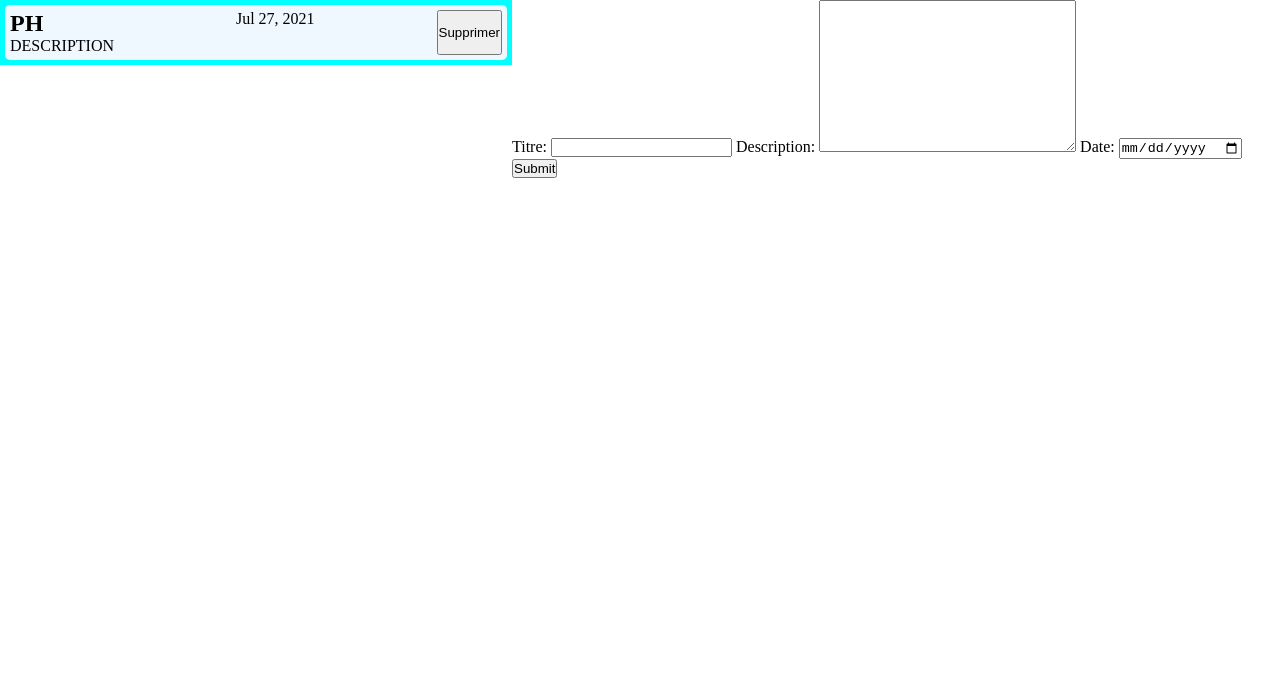
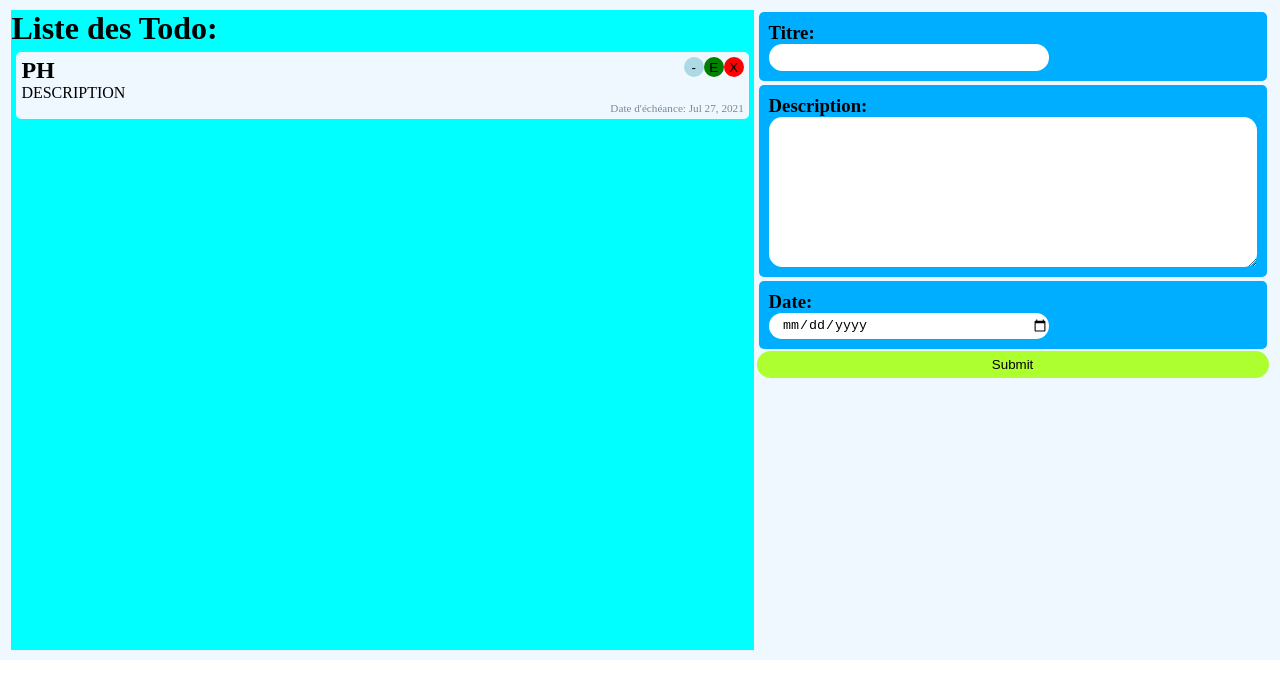
Before and after one commit to kilrasemifir/TodoAngular, an Angular app: page / in a window 1280 px wide. Shown: the top 698 px of the page. Built offline with nearby package versions, Linux system fonts and the light colour scheme.

Commit message:
feat(todo): ajout du bouton d'edition

```diff
--- a/src/app/app.component.css
+++ b/src/app/app.component.css
@@ -1,14 +1,12 @@
 .main-container {
     display: flex;
+    justify-content: space-around;
+    padding: 10px;
+    background-color: aliceblue;
 }
 
 .todo-liste-container {
-    min-width: 40vw;
-    height: 100%;
+    min-width: 58vw;
+    height: 80vh;
     background-color: aqua;
 }
-
-.todo-form {
-    display: flex;
-    flex-direction: column;
-}
--- a/src/app/app.component.html
+++ b/src/app/app.component.html
@@ -1,6 +1,14 @@
 <div class="main-container">
   <div class="todo-liste-container">
-    <app-todo-item *ngFor="let item of todoListe" [todoItem]="item" (onDelete)="onDelete(item)"></app-todo-item>
+    <h1>Liste des Todo:</h1>
+    <app-todo-item
+      *ngFor="let item of todoListe; let index = index"
+      [todoItem]="item"
+      (onDelete)="onDelete(item)"
+      (onEdit)="onEdit(item, index)"></app-todo-item>
+    <ng-container *ngIf="todoListe.length==0">
+      Vous avez terminé toutes vos taches!
+    </ng-container>
   </div>
-  <app-todo-formulaire (onFinish)="onAjouter($event)"></app-todo-formulaire>
+  <app-todo-formulaire (onFinish)="onAjouter($event)" [defaultValue]="editItem"></app-todo-formulaire>
 </div>
--- a/src/app/app.component.ts
+++ b/src/app/app.component.ts
@@ -9,12 +9,26 @@ import { BasicTodoItem, TodoItem } from './models/todo-item';
 })
 export class AppComponent {
   public todoListe: TodoItem[] = [new BasicTodoItem("PH", "DESCRIPTION")];
+  public editItem?: TodoItem = undefined;
+  public editItemIndex: number = -1;
 
   onAjouter(todoItem: TodoItem){
-    this.todoListe.push(todoItem);
+    if (this.editItemIndex==-1)
+      this.todoListe.push(todoItem);
+    else {
+      this.todoListe[this.editItemIndex] = todoItem;
+      this.editItem = undefined;
+      this.editItemIndex = -1;
+    }
   }
 
   onDelete(item: TodoItem){
     this.todoListe = this.todoListe.filter(val=>val!=item);
   }
+
+  onEdit(item: TodoItem, index:number){
+    this.editItem = item;
+    this.editItemIndex = index;
+  }
+
 }
--- a/src/app/components/todo-formulaire/todo-formulaire.component.css
+++ b/src/app/components/todo-formulaire/todo-formulaire.component.css
@@ -0,0 +1,38 @@
+
+.todo-form {
+    display: flex;
+    flex-direction: column;
+    min-width: 40vw;
+}
+
+label {
+    display: flex;
+    justify-content: space-between;
+    flex-direction: column;
+    padding: 10px;
+    background-color: rgb(0, 174, 255);
+    margin: 2px;
+    border-radius: 5px;
+}
+
+button {
+    height: 2em;
+    border-radius: 1em;
+    border: none;
+    background-color: greenyellow;
+}
+
+input {
+    height: 2em;
+    border-radius: 1em;
+    border: none;
+    padding-left: 1em;
+    width: 20em;
+}
+
+textarea {
+    border-radius: 1em;
+    border: none;
+    padding-left: 1em;
+    padding-right: 1em;
+}
--- a/src/app/components/todo-formulaire/todo-formulaire.component.html
+++ b/src/app/components/todo-formulaire/todo-formulaire.component.html
@@ -1,13 +1,14 @@
 <form [formGroup]="todoForm" (ngSubmit)="onSubmit()" class="todo-form">
     <label for="titre">
-      Titre: <input formControlName="titre">
+      <h3>Titre:</h3>
+      <input formControlName="titre">
     </label>
     <label for="description">
-      Description:
+      <h3>Description:</h3>
       <textarea formControlName="description" cols="30" rows="10"></textarea>
     </label>
     <label for="date">
-      Date:
+      <h3>Date:</h3>
       <input type="date" formControlName="date">
     </label>
     <button type="submit">Submit</button>
--- a/src/app/components/todo-formulaire/todo-formulaire.component.ts
+++ b/src/app/components/todo-formulaire/todo-formulaire.component.ts
@@ -1,4 +1,4 @@
-import { Component, EventEmitter, OnInit, Output } from '@angular/core';
+import { Component, EventEmitter, Input, OnChanges, OnInit, Output } from '@angular/core';
 import { FormBuilder, FormControl, FormGroup } from '@angular/forms';
 import { TodoItem } from 'src/app/models/todo-item';
 
@@ -7,8 +7,9 @@ import { TodoItem } from 'src/app/models/todo-item';
   templateUrl: './todo-formulaire.component.html',
   styleUrls: ['./todo-formulaire.component.css']
 })
-export class TodoFormulaireComponent{
+export class TodoFormulaireComponent implements OnChanges{
 
+  @Input() defaultValue?: TodoItem;
   /**
    * Evenement appelé a la fin du formulaire.
    * La valeur est un @see TodoItem
@@ -25,6 +26,12 @@ export class TodoFormulaireComponent{
     });
   }
 
+  ngOnChanges(){
+    if (this.defaultValue){
+      this.todoForm.setValue(this.defaultValue);
+    }
+  }
+
   onSubmit(){
     this.onFinish.emit(this.todoForm.value);
     this.todoForm.reset();
--- a/src/app/components/todo-item/todo-item.component.css
+++ b/src/app/components/todo-item/todo-item.component.css
@@ -4,5 +4,43 @@
     margin: 5px;
     border-radius: 5px;
     display: flex;
+    flex-direction: column;
+}
+
+.todo-item-header {
+    display: flex;
     justify-content: space-between;
 }
+
+.todo-item-footer {
+    display: flex;
+    flex-direction: row-reverse;
+    width: 100%;
+    font-size: 0.7em;
+    color: lightslategray;
+}
+
+button {
+    border-radius: 1em;
+    border: none;
+    height: 1.5em;
+    width: 1.5em;
+}
+
+button.delete-button {
+    background-color: red;
+}
+
+button.edit-button {
+    background-color: green;
+}
+
+button.close-button {
+    background-color: lightblue;
+}
+
+.inline {
+    display: flex;
+    justify-content: row;
+    align-items: center;
+}
--- a/src/app/components/todo-item/todo-item.component.html
+++ b/src/app/components/todo-item/todo-item.component.html
@@ -1,8 +1,24 @@
 <div class="todo-item-container">
-    <div>
-        <h2>{{todoItem.titre}}</h2>
+    <div class="todo-item-header">
+        <span class="inline">
+            <h2>{{todoItem.titre}}</h2>
+            <ng-container *ngIf="!isOpen">
+                <div class="todo-item-footer">
+                    <p>Date d'échéance: {{todoItem.date | date}}</p>
+                </div>
+            </ng-container>
+        </span>
+        <div>
+            <button class="close-button" (click)="onCloseCallback()">-</button>
+            <button class="edit-button" (click)="onEditCallback()">E</button>
+            <button class="delete-button" (click)="onDeleteCallback()">X</button>
+        </div>
+    </div>
+    <ng-container *ngIf="isOpen">
         <p>{{todoItem.description}}</p>
-    </div>
-    <p>{{todoItem.date | date}}</p>
-    <button (click)="onDeleteCallback()">Supprimer</button>
+        <div class="todo-item-footer">
+            <p>Date d'échéance: {{todoItem.date | date}}</p>
+        </div>
+    </ng-container>
+
 </div>
--- a/src/app/components/todo-item/todo-item.component.ts
+++ b/src/app/components/todo-item/todo-item.component.ts
@@ -9,7 +9,10 @@ import { BasicTodoItem, TodoItem } from 'src/app/models/todo-item';
 export class TodoItemComponent implements OnInit {
 
   @Input() todoItem: TodoItem = new BasicTodoItem();
+  @Input() isOpen = true;
   @Output() onDelete = new EventEmitter<TodoItem>();
+  @Output() onEdit = new EventEmitter();
+
 
   constructor() { }
 
@@ -20,4 +23,13 @@ export class TodoItemComponent implements OnInit {
     this.onDelete.emit();
   }
 
+  onEditCallback(){
+    this.onEdit.emit();
+  }
+
+  onCloseCallback(){
+    this.isOpen = !this.isOpen;
+    console.log(this.isOpen)
+  }
+
 }
```
